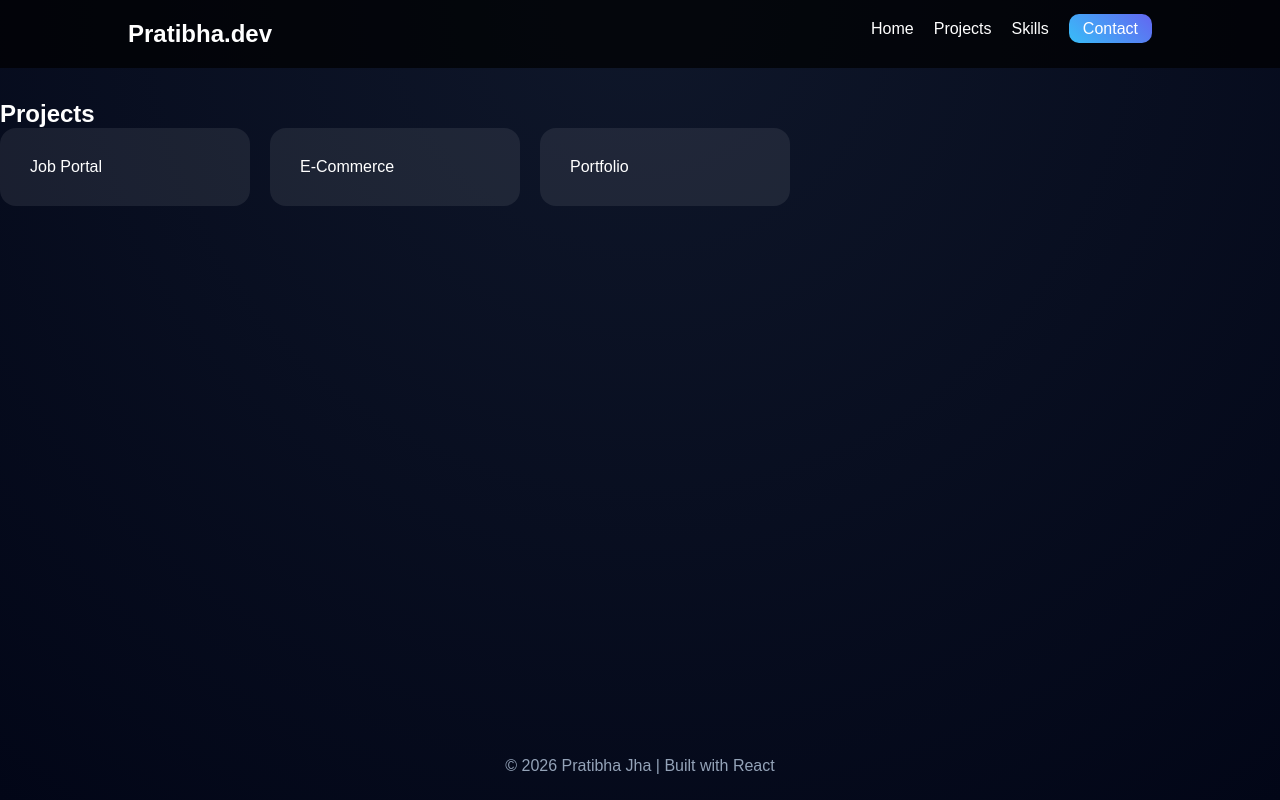
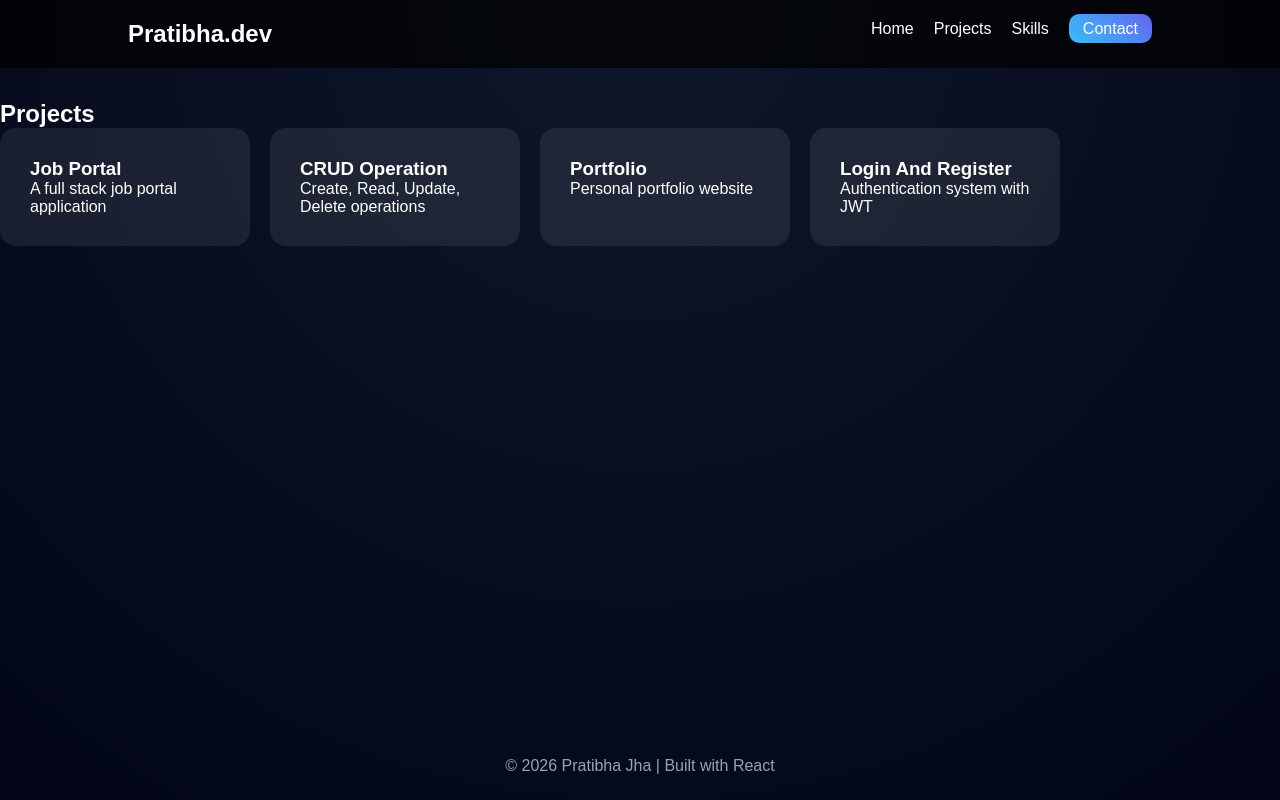
Before and after one commit to Pratibhajha2968/PORTFOLIO, a React (Vite) app in the folder Portfolio/: page /projects in a window 1280 px wide. Built offline with nearby package versions, Linux system fonts and the light colour scheme.

Commit message:
projects update

```diff
--- a/Portfolio/src/pages/Projects.jsx
+++ b/Portfolio/src/pages/Projects.jsx
@@ -1,15 +1,47 @@
 import React from "react";
+import { useNavigate } from "react-router-dom";
 import "../Styles/Projects.css";
 
 export default function Projects() {
-  const data = ["Job Portal", "E-Commerce", "Portfolio"];
+  const navigate = useNavigate();
+
+  const projects = [
+    {
+      id: "job-portal",
+      title: "Job Portal",
+      shortDesc: "A full stack job portal application"
+    },
+    {
+      id: "crud-app",
+      title: "CRUD Operation",
+      shortDesc: "Create, Read, Update, Delete operations"
+    },
+    {
+      id: "portfolio",
+      title: "Portfolio",
+      shortDesc: "Personal portfolio website"
+    },
+    {
+      id: "login-system",
+      title: "Login And Register",
+      shortDesc: "Authentication system with JWT"
+    }
+  ];
 
   return (
     <section>
       <h2>Projects</h2>
+
       <div className="grid">
-        {data.map((p,i) => (
-          <div className="card" key={i}>{p}</div>
+        {projects.map((p) => (
+          <div
+            key={p.id}
+            className="card"
+            onClick={() => navigate(`/project/${p.id}`)}
+          >
+            <h3>{p.title}</h3>
+            <p>{p.shortDesc}</p>
+          </div>
         ))}
       </div>
     </section>
```
Also changed, not shown: Portfolio/src/pages/ProjectsDetails.jsx (added, +82 -0 lines).
